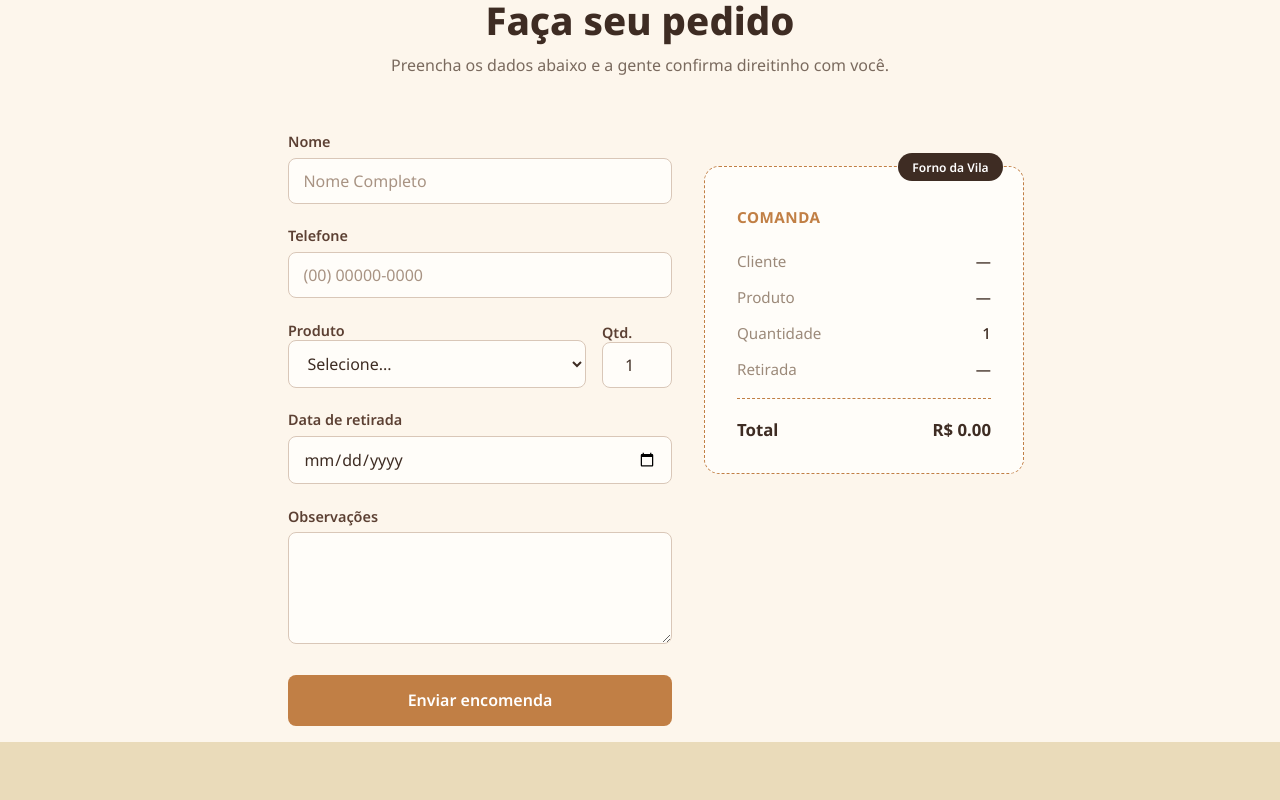
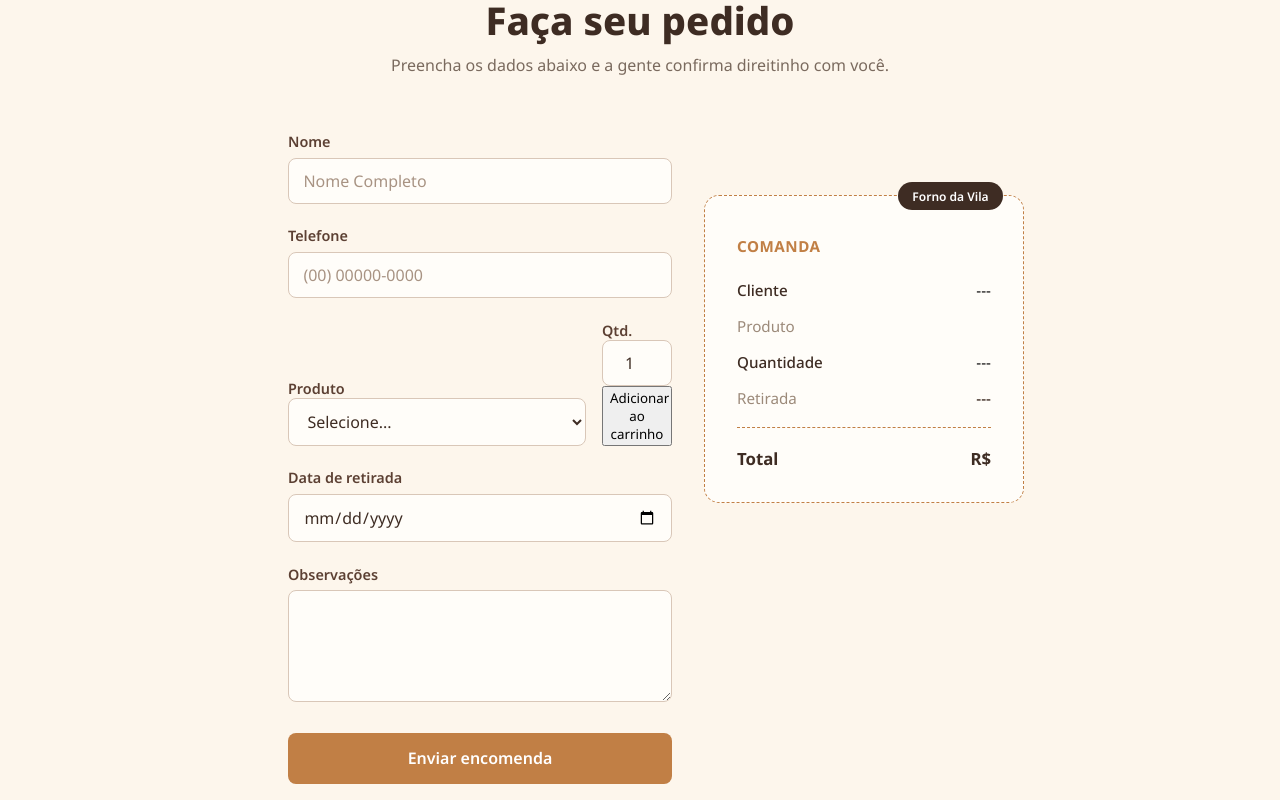
Before and after one commit to ryangbd/Padaria_Forno_da_Vila, a React (Vite) app: page / in a window 1280 px wide. Shown: the part 3856-4656 px from the top of the page. Before the commit the page ends 4598 px from the top, so only its background shows below. Built offline with nearby package versions, Linux system fonts and the light colour scheme.

Commit message:
Update sistema de carrinho

```diff
--- a/src/components/Encomenda/Encomenda.jsx
+++ b/src/components/Encomenda/Encomenda.jsx
@@ -1,25 +1,19 @@
 import { useState } from "react"
 import "./Encomenda.css"
-
-const produtos = [
-    {id:1,nome:"Pão Francês",preço:0.80},
-    {id:2,nome:"Croissant Artesanal",preço:6.50},
-    {id:3,nome:"Pão Italiano", preço:8.00},
-    {id:4,nome:"Sonho",preço:5.00},
-    {id:5,nome:"Bolo de Cenoura",preço:7.50},
-    {id:6,nome:"Café Especial",preço:5.00}
-]
-
+import produtos from "../../data/Produtos/Produtos.jsx"
 function Encomenda(){
     const [form, setForm] = useState({nome:"", telefone:"", produtoId:"", dataRetirada:"", obs:""})
     const [quantidade, setQuantidade] = useState(1)
+    const [carrinho, setCarrinho] = useState([])
 
     function handleChange(e){
         setForm({...form, [e.target.name]: e.target.value})
     }
-
-    const produtoSelecionado = produtos.find(p => p.id === Number(form.produtoId))
-    const total = produtoSelecionado ? produtoSelecionado.preço * quantidade : 0
+    function adicionarAoCarrinho(){
+        const produto = produtos.find(p => p.id === Number(form.produtoId))
+        const novoItem = {produto, quantidade}
+        setCarrinho([...carrinho, novoItem])
+    }
 
     return(
         <div className="encomenda-page">
@@ -50,8 +44,8 @@ function Encomenda(){
 
                             <div className="campo-qtd">
                                 <label>Qtd.</label>
-                                <input type="number" min="0" value={quantidade} onChange={(e) => setQuantidade(Math.max(1, Number(e.target.value)))}
-/>
+                                <input type="number" min="0" value={quantidade} onChange={(e) => setQuantidade(Math.max(1, Number(e.target.value)))}/>
+                                <button type="button" onClick={adicionarAoCarrinho}>Adicionar ao carrinho</button>
                             </div>
                         </div>
 
@@ -70,14 +64,14 @@ function Encomenda(){
                     <span className="selo">Forno da Vila</span>
                     <span className="titulo-comanda">COMANDA</span>
                     <div className="comandainfo">
-                        <div className="linha-comanda"><p>Cliente</p><p>{form.nome || "—"}</p></div>
-                        <div className="linha-comanda"><p>Produto</p><p>{produtoSelecionado ? produtoSelecionado.nome : "—"}</p></div>
-                        <div className="linha-comanda"><p>Quantidade</p><p>{quantidade}</p></div>
-                        <div className="linha-comanda"><p>Retirada</p><p>{form.dataRetirada || "—"}</p></div>
+                        <div className="linha-comanda"><p>Cliente</p>{form.nome || "---"}</div>
+                        <div className="linha-comanda"><p>Produto</p><p></p></div>
+                        <div className="linha-comanda"><p>Quantidade</p>{form.valor || "---"}</div>
+                        <div className="linha-comanda"><p>Retirada</p><p>{form.dataRetirada || "---"}</p></div>
                         <div className="barrinha"></div>
                         <div className="linha-comanda total">
                             <span>Total</span>
-                            <span>R$ {total.toFixed(2)}</span>
+                            <span>R$</span>
                         </div>
                     </div>
                 </div>
@@ -88,3 +82,5 @@ function Encomenda(){
 }
 
 export default Encomenda
+
+//only place to hide
--- /dev/null
+++ b/src/data/Produtos/Produtos.jsx
@@ -0,0 +1,10 @@
+const produtos = [
+    {id:1,nome:"Pão Francês",preço:0.80},
+    {id:2,nome:"Croissant Artesanal",preço:6.50},
+    {id:3,nome:"Pão Italiano", preço:8.00},
+    {id:4,nome:"Sonho",preço:5.00},
+    {id:5,nome:"Bolo de Cenoura",preço:7.50},
+    {id:6,nome:"Café Especial",preço:5.00}
+]
+
+export default produtos
```
